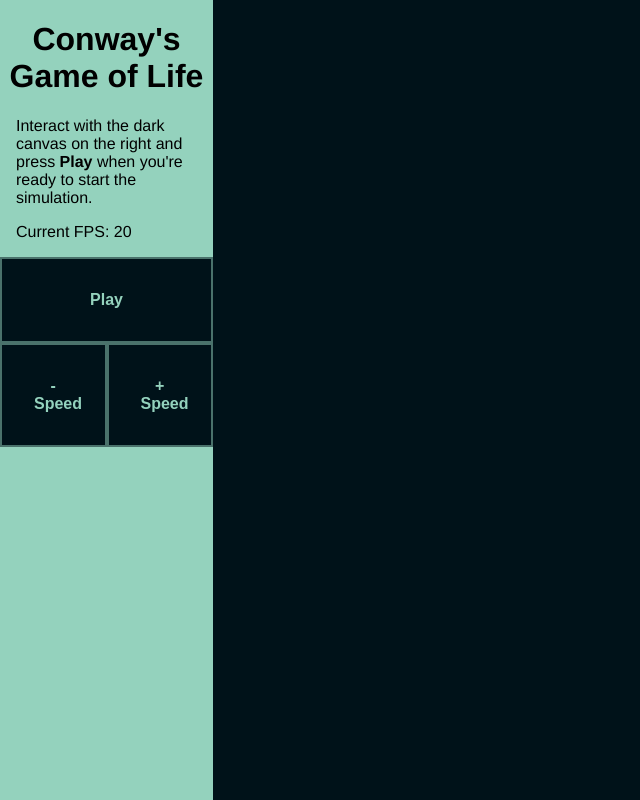
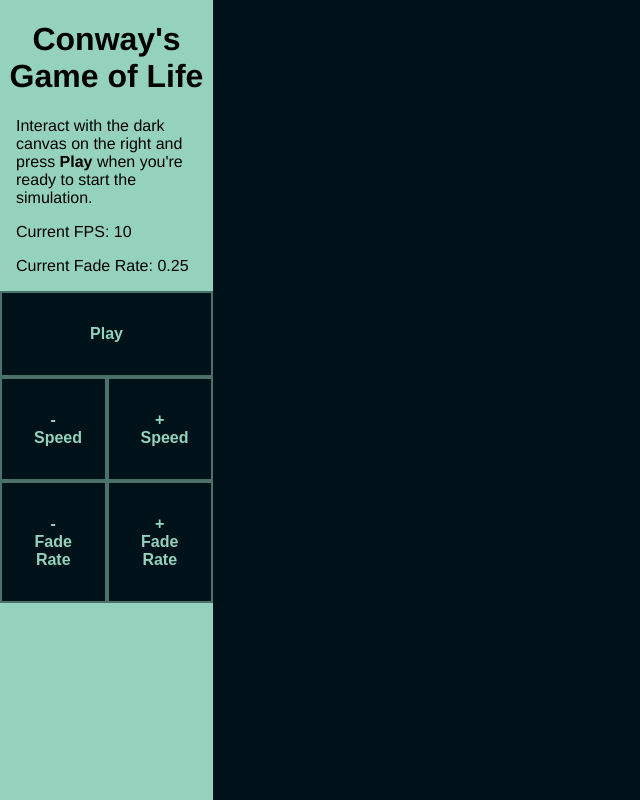
Before and after one commit to fjcmontenegro/conways-game-of-life, a React (Create React App) app: page / in a window 1280 px wide. Shown: the whole page, without its empty margins (0-640 px from the left). Built offline with nearby package versions, Linux system fonts and the light colour scheme.

Commit message:
Add control over fade rate

```diff
--- a/src/App.tsx
+++ b/src/App.tsx
@@ -1,14 +1,18 @@
 import React, { useState } from 'react'
 import Canvas from './components/Canvas'
 import Info from './components/Info'
+import { INITIAL_FADE_RATE, INITIAL_FPS } from './game/constants/animation'
 import './styles/styles.css'
 
 export const LOWEST_FPS = 1
 export const HIGHEST_FPS = 60
+export const LOWEST_FADE_RATE = 0.0
+export const HIGHEST_FADE_RATE = 1
 
 export default function App(): React.ReactElement {
   const [isPlaying, setIsPlaying] = useState(false)
-  const [fps, setFps] = useState(20)
+  const [fps, setFps] = useState(INITIAL_FPS)
+  const [fadeRate, setFadeRate] = useState(INITIAL_FADE_RATE)
 
   const handleClick = () => {
     setIsPlaying((p) => !p)
@@ -25,9 +29,20 @@ export default function App(): React.ReactElement {
         onSpeedUp={() =>
           setFps((oldFPS) => (oldFPS < HIGHEST_FPS ? oldFPS + 1 : oldFPS))
         }
+        onFadeRateDown={() =>
+          setFadeRate((oldRate) =>
+            oldRate > LOWEST_FADE_RATE ? oldRate - 0.05 : oldRate,
+          )
+        }
+        onFadeRateUp={() =>
+          setFadeRate((oldRate) =>
+            oldRate < HIGHEST_FADE_RATE ? oldRate + 0.05 : oldRate,
+          )
+        }
         fps={fps}
+        fadeRate={fadeRate}
       />
-      <Canvas isPlaying={isPlaying} fps={fps} />
+      <Canvas isPlaying={isPlaying} fps={fps} fadeRate={fadeRate} />
     </div>
   )
 }
--- a/src/components/Canvas.tsx
+++ b/src/components/Canvas.tsx
@@ -2,11 +2,12 @@ import React, { useEffect, useRef } from 'react'
 import { Game } from '../game/modules/game'
 
 interface Props {
+  fadeRate: number
   fps: number
   isPlaying: boolean
 }
 
-const Canvas = ({ fps, isPlaying }: Props): React.ReactElement => {
+const Canvas = ({ fadeRate, fps, isPlaying }: Props): React.ReactElement => {
   const canvasRef = useRef<HTMLCanvasElement>(null)
   const containerRef = useRef<HTMLDivElement>(null)
   const gameRef = useRef<Game>()
@@ -24,6 +25,12 @@ const Canvas = ({ fps, isPlaying }: Props): React.ReactElement => {
       gameRef.current.setFps(fps)
     }
   }, [fps])
+
+  useEffect(() => {
+    if (gameRef.current) {
+      gameRef.current.setFadeRate(fadeRate)
+    }
+  }, [fadeRate])
 
   useEffect(() => {
     const canvas = canvasRef.current
--- a/src/components/Info.tsx
+++ b/src/components/Info.tsx
@@ -1,23 +1,34 @@
 import React from 'react'
-import { HIGHEST_FPS, LOWEST_FPS } from '../App'
+import {
+  HIGHEST_FADE_RATE,
+  HIGHEST_FPS,
+  LOWEST_FADE_RATE,
+  LOWEST_FPS,
+} from '../App'
 
 interface Props {
   isPlaying: boolean
   onPlay: () => void
+  onFadeRateUp: () => void
+  onFadeRateDown: () => void
   onSpeedUp: () => void
   onSpeedDown: () => void
   fps: number
+  fadeRate: number
 }
 
 const Info = ({
   isPlaying,
   onPlay,
+  onFadeRateUp,
+  onFadeRateDown,
   onSpeedDown,
   onSpeedUp,
   fps,
+  fadeRate,
 }: Props): React.ReactElement => {
   return (
-    <div style={styles.container}>
+    <div className="info-container">
       <div>
         <h1>Conway&apos;s Game of Life</h1>
 
@@ -26,6 +37,7 @@ const Info = ({
           you&apos;re ready to start the simulation.
         </p>
         <p>Current FPS: {fps}</p>
+        <p>Current Fade Rate: {fadeRate.toFixed(2)}</p>
 
         {/* <p>Rules:</p>
         <ol>
@@ -59,16 +71,19 @@ const Info = ({
           + Speed
         </button>
       </div>
+      <div className="fade-controls">
+        <button
+          onClick={onFadeRateDown}
+          disabled={fadeRate <= LOWEST_FADE_RATE}
+        >
+          - Fade Rate
+        </button>
+        <button onClick={onFadeRateUp} disabled={fadeRate >= HIGHEST_FADE_RATE}>
+          + Fade Rate
+        </button>
+      </div>
     </div>
   )
 }
 
-const styles: Record<string, React.CSSProperties> = {
-  container: {
-    flex: 1,
-    backgroundColor: 'rgba(148, 210, 189, 1)',
-    overflow: 'auto',
-  },
-}
-
 export default Info
--- a/src/game/constants/animation.ts
+++ b/src/game/constants/animation.ts
@@ -1,2 +1,2 @@
-export const FPS = 20
-export const FADE_RATE = 0.05
+export const INITIAL_FPS = 10
+export const INITIAL_FADE_RATE = 0.25
--- a/src/game/modules/game.ts
+++ b/src/game/modules/game.ts
@@ -1,4 +1,4 @@
-import { FADE_RATE } from '../constants/animation'
+import { INITIAL_FADE_RATE, INITIAL_FPS } from '../constants/animation'
 import { CELL_SIZE } from '../constants/sizes'
 import { Point } from '../types/geometry'
 import { clearCanvas } from '../util/canvas'
@@ -22,7 +22,7 @@ export class Game {
   MAX_CELL_X: number
   MAX_CELL_Y: number
   fps: number
-  // playBtn: HTMLButtonElement
+  fadeRate: number
 
   constructor(canvas: HTMLCanvasElement, container: HTMLDivElement) {
     this.canvas = canvas
@@ -42,7 +42,8 @@ export class Game {
     this.isPlaying = false
 
     this.lastFrame = 0
-    this.fps = 20
+    this.fps = INITIAL_FPS
+    this.fadeRate = INITIAL_FADE_RATE
   }
 
   resize(container: HTMLDivElement) {
@@ -97,6 +98,10 @@ export class Game {
     this.fps = fps
   }
 
+  setFadeRate(fadeRate: number) {
+    this.fadeRate = fadeRate
+  }
+
   updatePoint(mouseX: number, mouseY: number): void {
     const cellX = Math.floor(mouseX / CELL_SIZE)
     const cellY = Math.floor(mouseY / CELL_SIZE)
@@ -130,7 +135,7 @@ export class Game {
           newMap.cells[i][j] = 1
         } else {
           newMap.cells[i][j] =
-            this.map.cells[i][j] > 0 ? this.map.cells[i][j] - FADE_RATE : 0
+            this.map.cells[i][j] > 0 ? this.map.cells[i][j] - this.fadeRate : 0
         }
         // All other live cells die in the next generation. Similarly, all other dead cells stay dead.
       }
--- a/src/styles/styles.css
+++ b/src/styles/styles.css
@@ -1,3 +1,10 @@
+.info-container {
+  flex: 1;
+  min-width: 200px;
+  background-color: rgba(148, 210, 189, 1);
+  overflow: auto;
+}
+
 h1 {
   text-align: center;
 }
@@ -34,6 +41,7 @@ button:disabled {
   width: 100%;
 }
 
+.fade-controls button,
 .fps-controls button {
   width: 50%;
 }
```
